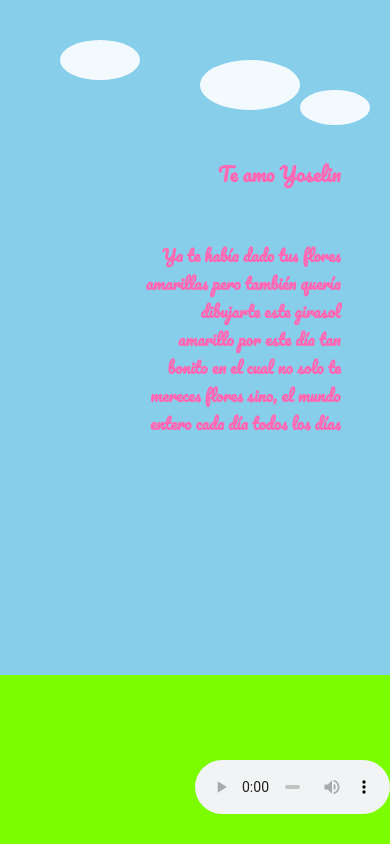
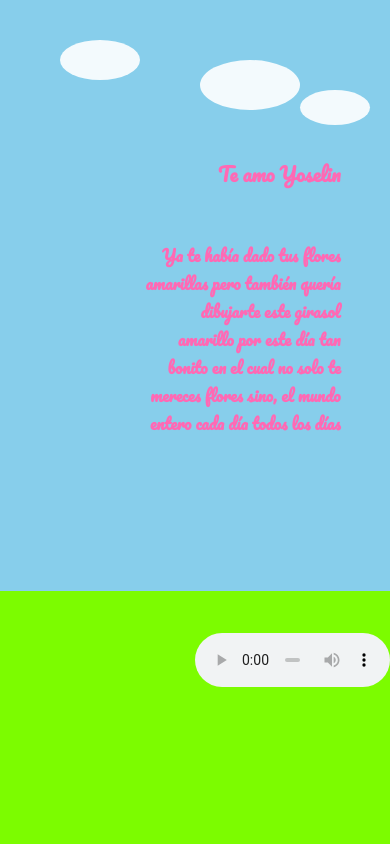
Before and after one commit to LuisNorberto1998/flower_design_21_sep, a plain HTML site: page index.html in a window 390 px wide. Drawn offline with Linux system fonts and the light colour scheme.

Commit message:
Se añade diferente estilo movil

```diff
--- a/styles.css
+++ b/styles.css
@@ -142,15 +142,23 @@ audio {
     }
 
     #myCanvas {
-        top: 45vh;
-        left: 0;
+        top: 30vh;
+        left: -15px;
         width: 50vw;
         height: 50%;
     }
 
     audio {
-        top: 90vh;
+        top: 75vh;
         width: 50%;
+    }
+
+    .landscape {
+        position: absolute;
+        background-color: #7cfc00; /* Verde para el pasto */
+        bottom: 0;
+        width: 100vw;
+        height: 30vh; /* Ajusta la altura según tus necesidades */
     }
 }
 
```
